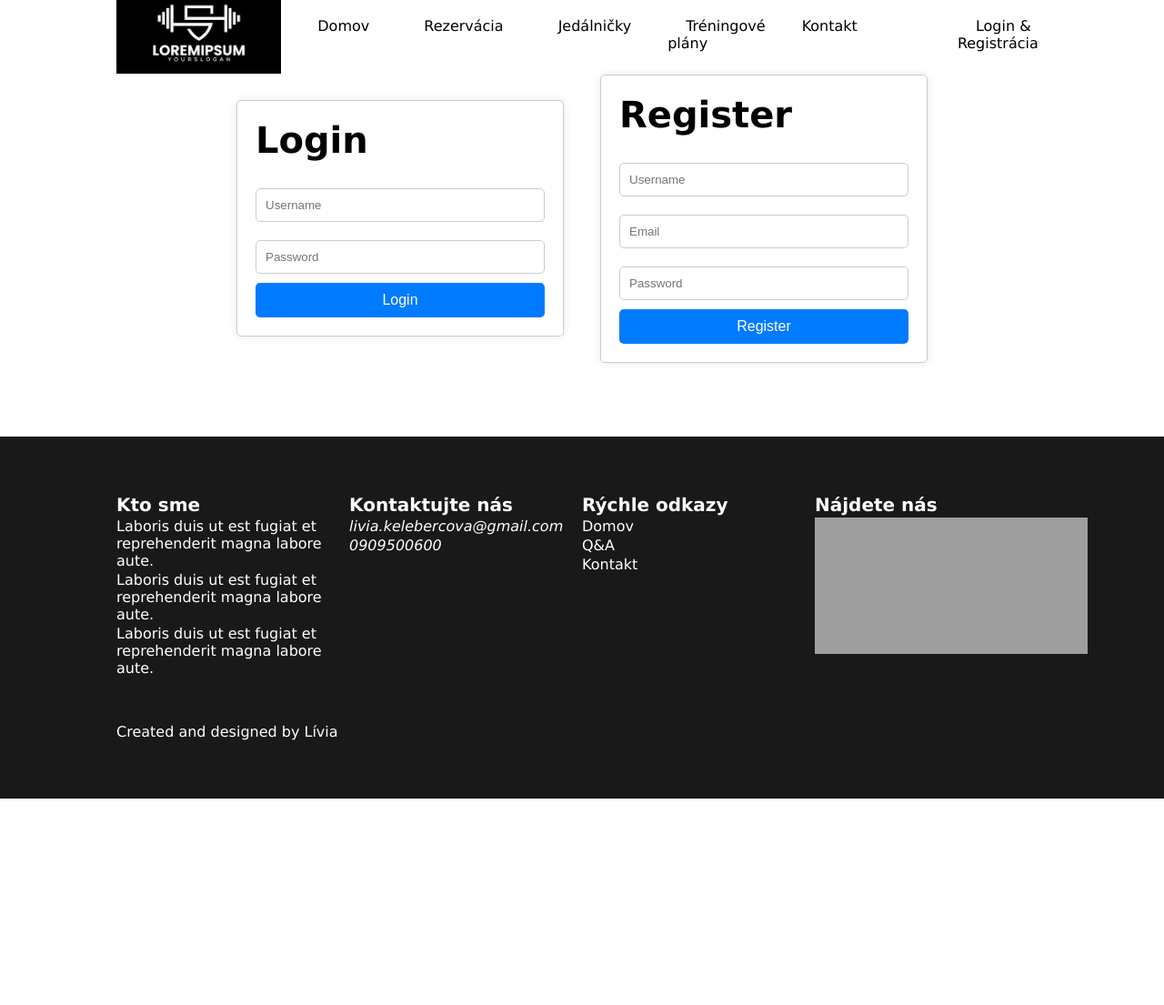
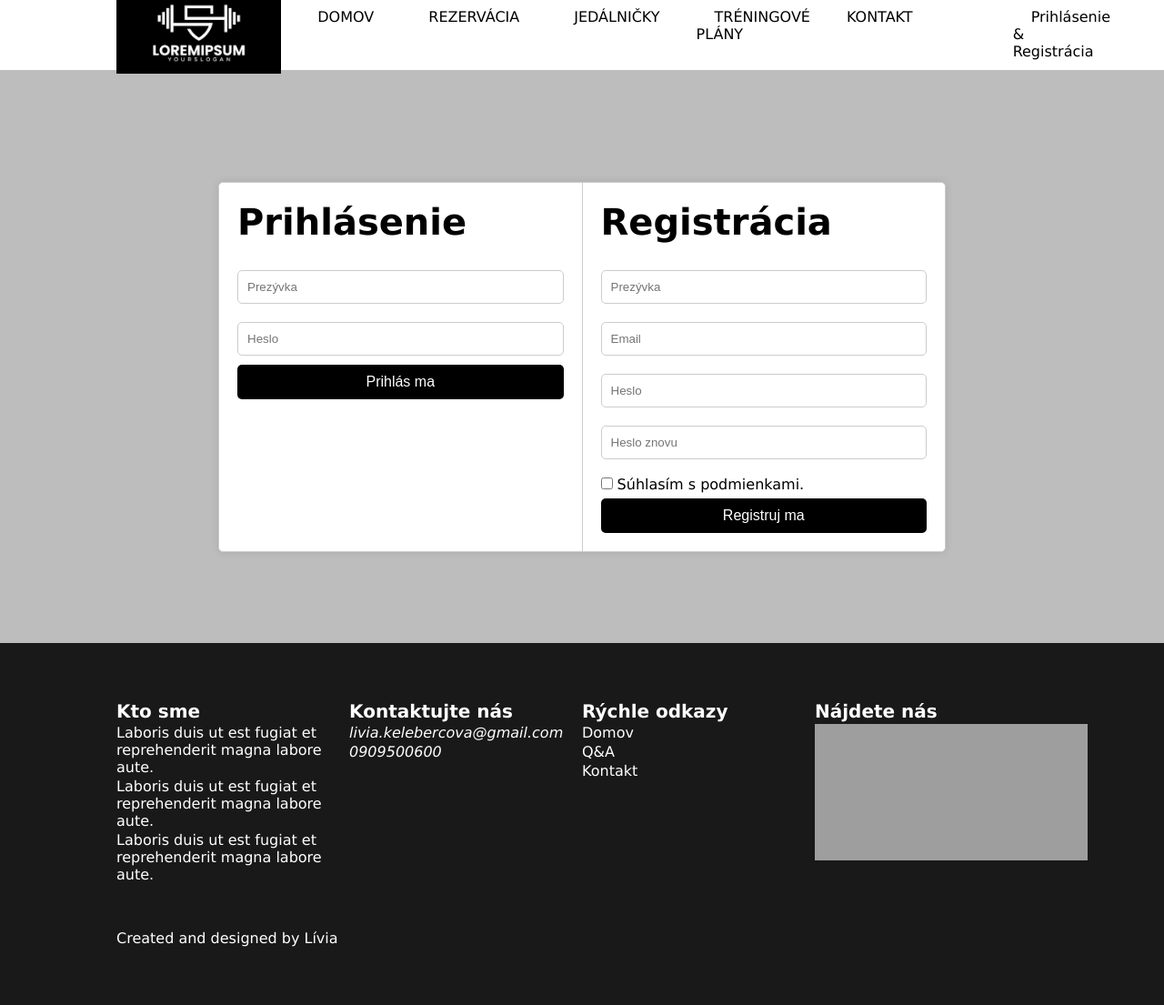
Before and after one commit to pillofkcn/SJpublic, a PHP site: page /auth.php in a window 1280 px wide. Shown: the whole page at 91% size. Before the commit the page ends 878 px from the top, so only its background shows below. Run offline with PHP 8.4, Linux system fonts and the light colour scheme; grey boxes are pictures that could not be loaded.

Commit message:
adding new login features, fixing UI and language differences

```diff
--- a/sablona/auth.php
+++ b/sablona/auth.php
@@ -2,7 +2,8 @@
 session_start();
 require_once 'classes/Auth.php';
 
-$auth = new AuthClass();
+$auth = new Auth();
+$error = '';
 
 // Handle logout
 if (isset($_GET['action']) && $_GET['action'] == 'logout') {
@@ -24,7 +25,7 @@ if ($_SERVER['REQUEST_METHOD'] == 'POST') {
             header('Location: auth.php');
             exit;
         } else {
-            echo "Invalid login credentials.";
+            $error = "Invalid login credentials.";
         }
     }
 
@@ -33,7 +34,16 @@ if ($_SERVER['REQUEST_METHOD'] == 'POST') {
         $username = $_POST['username'];
         $email = $_POST['email'];
         $password = $_POST['password'];
-        $auth->register($username, $email, $password);
+        $confirmPassword = $_POST['confirm_password'];
+        $terms = isset($_POST['terms']);
+
+        if ($password !== $confirmPassword) {
+            $error = "Passwords do not match.";
+        } elseif (!$terms) {
+            $error = "You must agree to the terms.";
+        } else {
+            $auth->register($username, $email, $password);
+        }
     }
 
     // Update
@@ -70,24 +80,38 @@ if (isset($_SESSION['user']) && $_SESSION['user']['is_admin'] == 1) {
     <title>CRUD Application</title>
     <link rel="stylesheet" href="css/style.css">
     <link rel="stylesheet" href="css/auth.css">
+    <script src="js/auth.js"></script>
 </head>
 <body>
     <?php include_once "comps/navbar.php"; ?>
 
+    <?php if ($error): ?>
+        <div class="error-container">
+            <div class="error">
+                <p><?php echo htmlspecialchars($error); ?></p>
+            </div>
+        </div>
+    <?php endif; ?>
+
     <div class="form-container">
         <!-- Forms for login, registration, and CRUD operations -->
         <form action="" method="post">
-            <h2>Login</h2>
-            <input type="text" name="username" placeholder="Username" required>
-            <input type="password" name="password" placeholder="Password" required>
-            <input type="submit" name="login" value="Login">
+            <h2>Prihlásenie</h2>
+            <input type="text" name="username" placeholder="Prezývka" required>
+            <input type="password" name="password" placeholder="Heslo" required>
+            <input type="submit" name="login" value="Prihlás ma">
         </form>
-        <form action="" method="post">
-            <h2>Register</h2>
-            <input type="text" name="username" placeholder="Username" required>
+        <form action="" method="post" onsubmit="return validatePassword()">
+            <h2>Registrácia</h2>
+            <input type="text" name="username" placeholder="Prezývka" required>
             <input type="email" name="email" placeholder="Email" required>
-            <input type="password" name="password" placeholder="Password" required>
-            <input type="submit" name="register" value="Register">
+            <input type="password" name="password" id="password" placeholder="Heslo" required>
+            <input type="password" name="confirm_password" id="confirm_password" placeholder="Heslo znovu" required>
+            <label>
+                <input type="checkbox" name="terms" required>
+                Súhlasím s podmienkami.
+            </label>
+            <input type="submit" name="register" value="Registruj ma">
         </form>
     </div>
 
--- a/sablona/classes/Auth.php
+++ b/sablona/classes/Auth.php
@@ -1,7 +1,7 @@
 <?php
 require_once 'Db.php';
 
-class AuthClass extends Db {
+class Auth extends Db {
     public function __construct() {
         parent::__construct();
     }
--- a/sablona/classes/Reservations.php
+++ b/sablona/classes/Reservations.php
@@ -1,7 +1,7 @@
 <?php
 require_once 'Db.php';
 
-class ReservationsClass extends Db {
+class Reservations extends Db {
     public function __construct() {
         parent::__construct();
     }
--- a/sablona/comps/navbar.php
+++ b/sablona/comps/navbar.php
@@ -6,16 +6,16 @@
     </div>
     <nav class="main-nav">
         <ul class="main-menu" id="main-menu">
-            <li><a href="index.php">Domov</a></li>
-            <li><a href="reservations.php">Rezervácia</a></li>
-            <li><a href="jedalnicek.php">Jedálničky</a></li>
-            <li><a href="treningovy_plan.php">Tréningové plány</a></li>
-            <li><a class="KontaktSpace" href="kontakt.php">Kontakt</a></li>
+            <li><a href="index.php">DOMOV</a></li>
+            <li><a href="reservations.php">REZERVÁCIA</a></li>
+            <li><a href="meal_plans.php">JEDÁLNIČKY</a></li>
+            <li><a href="training_plans.php">TRÉNINGOVÉ PLÁNY</a></li>
+            <li><a class="KontaktSpace" href="contact.php">KONTAKT</a></li>
             <?php if (isset($_SESSION['user'])): ?>
-                <li>Logged in as <?php echo htmlspecialchars($_SESSION['user']['username']); ?></li>
-                <li><a href="auth.php?action=logout">Logout</a></li>
+                <li>Ste prihlásený ako [<?php echo htmlspecialchars($_SESSION['user']['username']); ?>]</li>
+                <li><a href="auth.php?action=logout">Odhlásiť sa</a></li>
             <?php else: ?>
-                <li><a href="auth.php">Login & Registrácia</a></li>
+                <li><a href="auth.php">Prihlásenie & Registrácia</a></li>
 
             <?php endif; ?>
         </ul>
--- a/sablona/css/auth.css
+++ b/sablona/css/auth.css
@@ -1,38 +1,30 @@
 .form-container {
     display: flex;
-    justify-content: space-around;
-    align-items: center; /* Added for vertical centering */
-    height: 60vh; /* Make the container take full viewport height */
-    margin: 0 auto; /* Adjusted for vertical centering */
+    justify-content: center;
+    align-items: stretch;
+    height: auto;
+    margin: 20px auto;
     max-width: 800px;
+    border: 1px solid #ccc;
+    box-shadow: 0 0 10px rgba(0, 0, 0, 0.1);
+    border-radius: 5px;
+    background-color: white;
+    margin-top: 200px;
+    margin-bottom: 100px;
 }
 
 .form-container form {
-    width: 45%;
+    flex: 1;
     padding: 20px;
-    border: 1px solid #ccc;
-    border-radius: 5px;
-    box-shadow: 0 0 10px rgba(0, 0, 0, 0.1);
+    border-right: 1px solid #ccc; /* Add border to divide the forms */
+}
+
+.form-container form:last-child {
+    border-right: none; /* Remove border from the last form */
 }
 
 .form-container form h2 {
     margin-bottom: 20px;
-}
-
-.user-table {
-    width: 80%;
-    margin: 20px auto;
-    border-collapse: collapse;
-}
-
-.user-table th, .user-table td {
-    border: 1px solid black;
-    padding: 10px;
-    text-align: left;
-}
-
-.user-table th {
-    background-color: #f2f2f2;
 }
 
 .form-container form input[type="text"],
@@ -45,12 +37,16 @@
     border-radius: 5px;
 }
 
+.form-container form input[type="checkbox"] {
+    margin: 10px 0;
+}
+
 .form-container form input[type="submit"] {
     width: 100%;
     padding: 10px;
     border: none;
     border-radius: 5px;
-    background-color: #007BFF;
+    background-color: #000000;
     color: white;
     font-size: 16px;
     cursor: pointer;
@@ -58,26 +54,6 @@
 
 .form-container form input[type="submit"]:hover {
     background-color: #0056b3;
-}
-.form-container {
-    display: flex;
-    justify-content: space-around;
-    align-items: center; /* Added for vertical centering */
-    height: 60vh; /* Make the container take full viewport height */
-    margin: 0 auto; /* Adjusted for vertical centering */
-    max-width: 800px;
-}
-
-.form-container form {
-    width: 45%;
-    padding: 20px;
-    border: 1px solid #ccc;
-    border-radius: 5px;
-    box-shadow: 0 0 10px rgba(0, 0, 0, 0.1);
-}
-
-.form-container form h2 {
-    margin-bottom: 20px;
 }
 
 .user-table {
@@ -102,27 +78,6 @@
     width: 80%; /* Adjust width as needed */
 }
 
-.form-container form input[type="text"],
-.form-container form input[type="password"],
-.form-container form input[type="email"] {
-    width: 100%;
-    padding: 10px;
-    margin: 10px 0;
-    border: 1px solid #ccc;
-    border-radius: 5px;
+.user-table td {
+    background-color: white;
 }
-
-.form-container form input[type="submit"] {
-    width: 100%;
-    padding: 10px;
-    border: none;
-    border-radius: 5px;
-    background-color: #007BFF;
-    color: white;
-    font-size: 16px;
-    cursor: pointer;
-}
-
-.form-container form input[type="submit"]:hover {
-    background-color: #0056b3;
-}
--- a/sablona/css/style.css
+++ b/sablona/css/style.css
@@ -5,6 +5,7 @@
 
 body {
     font-family: Verdana, Geneva, Tahoma, sans-serif;
+    background-color: #bdbdbd;
 }
 
 /*ŠTÝLY PRE FONTY*/
@@ -91,7 +92,7 @@ header {
 }
 
 .main-menu li a:hover {
-    background-color: #007BFF;
+    background-color: #000000;
     color: white;
 }
 
--- /dev/null
+++ b/sablona/js/auth.js
@@ -0,0 +1,9 @@
+function validatePassword() {
+    var password = document.getElementById("password").value;
+    var confirmPassword = document.getElementById("confirm_password").value;
+    if (password !== confirmPassword) {
+        alert("Zadané heslá nie sú totožné.");
+        return false;
+    }
+    return true;
+}
```
Also changed, not shown: sablona/css/reservations.css (+5 -2 lines), sablona/index.php (+5 -5 lines), sablona/reservations.php (+23 -27 lines), sablona/contact.php (renamed from sablona/kontakt.php), sablona/css/form.css (line endings or trailing spaces), sablona/meal_plans.php (renamed from sablona/jedalnicek.php), sablona/thank_you.php (renamed from sablona/thankyou.php), sablona/training_plans.php (renamed from sablona/treningovy_plan.php).
